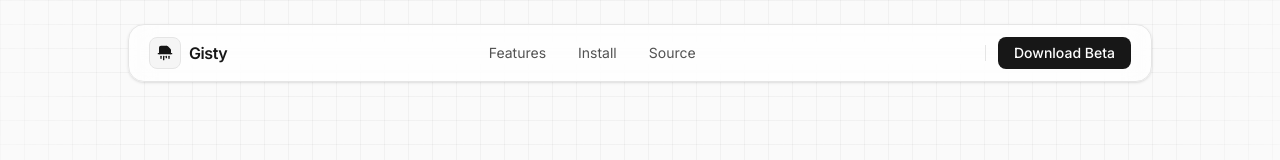
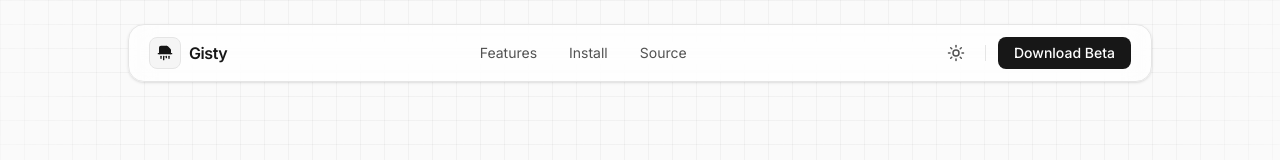
Before and after one commit to Sagar141005/Gisty-Landing, a React (Vite) app: page / in a window 1280 px wide. Shown: the top 160 px of the page. Built offline with nearby package versions, Linux system fonts and the light colour scheme.

Commit message:
fix: use resolvedTheme instead of theme to fix icon glitch

```diff
--- a/src/components/Navbar.jsx
+++ b/src/components/Navbar.jsx
@@ -11,8 +11,7 @@ export default function Navbar() {
   };
 
   const ThemeIcon = () => {
-    if (theme === "light") return <Sun size={18} />;
-    if (theme === "dark") return <Moon size={18} />;
+    return resolvedTheme === "dark" ? <Moon size={18} /> : <Sun size={18} />;
   };
 
   return (
@@ -53,7 +52,7 @@ export default function Navbar() {
             <button
               onClick={toggleTheme}
               className="p-2 text-neutral-600 hover:text-neutral-900 dark:text-neutral-300 dark:hover:text-white transition-colors"
-              title={`Theme: ${theme}`}
+              title={`Theme: ${resolvedTheme}`}
             >
               <ThemeIcon />
             </button>
```
